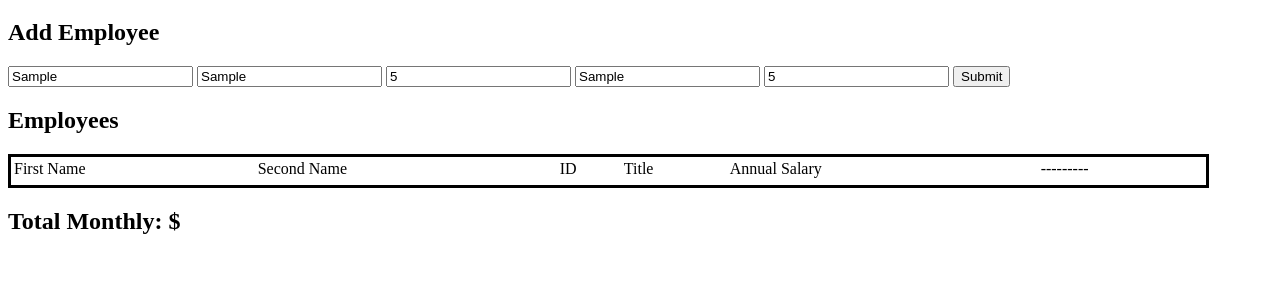
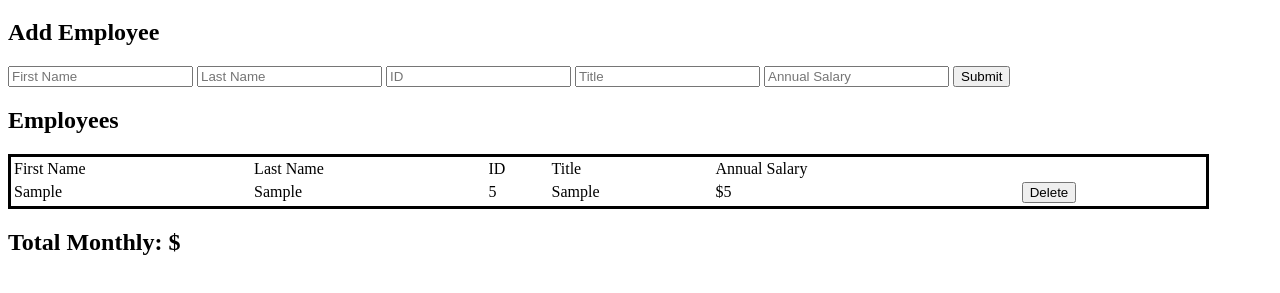
Before and after one commit to xiongjerry/weekend-jquery-salary-calculator, a plain HTML site: page index.html in a window 1280 px wide. Both pictures are taken after typing "Sample", "Sample", "5", "Sample", "5" into the empty fields and a click on the button "Submit". Shown: the part 61-354 px from the top of the page. Drawn offline with Linux system fonts and the light colour scheme.

Commit message:
made delete button to work

```diff
--- a/client.js
+++ b/client.js
@@ -1,20 +1,8 @@
 console.log('JS loaded');
-
-// Helpful Initialization Variables
-
-// Useful Variables to think about
-let firstName;
-let lastName;
-let iD = 0;
-let title;
-let annualSalary =0;
-
 
 let employees = [] // create array holding box to be pushed my objects
 
 // let employee = {} // create empty object to put values into and push into array
-
-
 
 $(document).ready(readyNow)
 
@@ -24,15 +12,24 @@ $(document).ready(readyNow)
 function readyNow(){
     console.log('JQuery loaded');
 
-//Step 1: Make a Function that takes in all inputs and adds them into an object than returns an array
+// Step 1: Make a Function that takes in all inputs and adds them into an object than returns an array
 
                 //Click Listeners
 $('#submitBtn').on('click', addEmployee)
-console.log(employees); // testing for array
 
+// Step 2: Make a function that takes the input into a new row in the table on click
 
+$('#submitBtn').on('click', newRow)
 
+$('#submitBtn').on('click', clearInput) // resets input
 
+// Step 3: Add a function to the delete button to empty the current row
+
+$('#output').on('click', '.deleteBtn', deleteRow)
+
+// Step 4: Implement a function to calculate the monthly total of each employee
+
+.ready(monthlyCosts)
 
 } // end readyNow
 
@@ -44,11 +41,50 @@ function addEmployee(){
 
     const employee = {}
 
-    employee.firstName = $('#firstName').val()
-    employee.lastName = $('#lastName').val()
-    employee.iD = $('#iD').val()
-    employee.title = $('#title').val()
-    employee.annualSalary = $('#annualSalary').val()
+    employee.firstName = $('#firstName').val();
+    employee.lastName = $('#lastName').val();
+    employee.iD = $('#iD').val();
+    employee.title = $('#title').val();
+    employee.annualSalary = $('#annualSalary').val();
 
-    return employees.push(employee);
+    employees.push(employee)
+
+    return console.log(employees);
+    ;
 } // end addEmployee
+
+
+// function to clear inputs
+function clearInput(){
+    $('#firstName').val('')
+    $('#lastName').val('')
+    $('#iD').val('')
+    $('#title').val('')
+    $('#annualSalary').val('')
+} // end clearInput
+
+
+function newRow(){
+    $('#output').append(`
+    <tr>
+    <td class="info">${$('#firstName').val()}</td>
+    <td class="info">${$('#lastName').val()}</td>
+    <td class="info">${$('#iD').val()}</td>
+    <td class="info">${$('#title').val()}</td>
+    <td class="info">$${$('#annualSalary').val()}</td>
+    <td class="info">
+    <button class="deleteBtn">Delete</button>
+    </td>
+    </tr>
+    `)
+} // end newRow
+
+
+// function for delete button
+function deleteRow(){
+    console.log('deleteBtn clicked');
+    $(this).parent().parent().empty();
+} // end deleteRow
+
+
+// function to calculate monthly costs
--- a/index.html
+++ b/index.html
@@ -26,26 +26,18 @@
     <main>
         <table class="table">
             <tbody>
+                <thead id="output">
                     <tr>
                         <td>First Name</td>
-                    <td>Second Name</td>
+                        <td>Last Name</td>
                         <td>ID</td>
                         <td>Title</td>
                         <td>Annual Salary</td>
-                    <td>---------</td>
-                </tr>
-
-                <tr id="output">
-                    <td></td>
-                    <td></td>
-                    <td></td>
-                    <td></td>
-                    <td></td>
                         <td></td>
                     </tr>
-            </tbody>
+                </thead>
         </table>
     </main>
-        <h2>Total Monthly: $</h2>
+        <h2 id="monthlyTotal">Total Monthly: $</h2>
 </body>
 </html>
```
Lines whose indentation alone changed are shown as unchanged.
